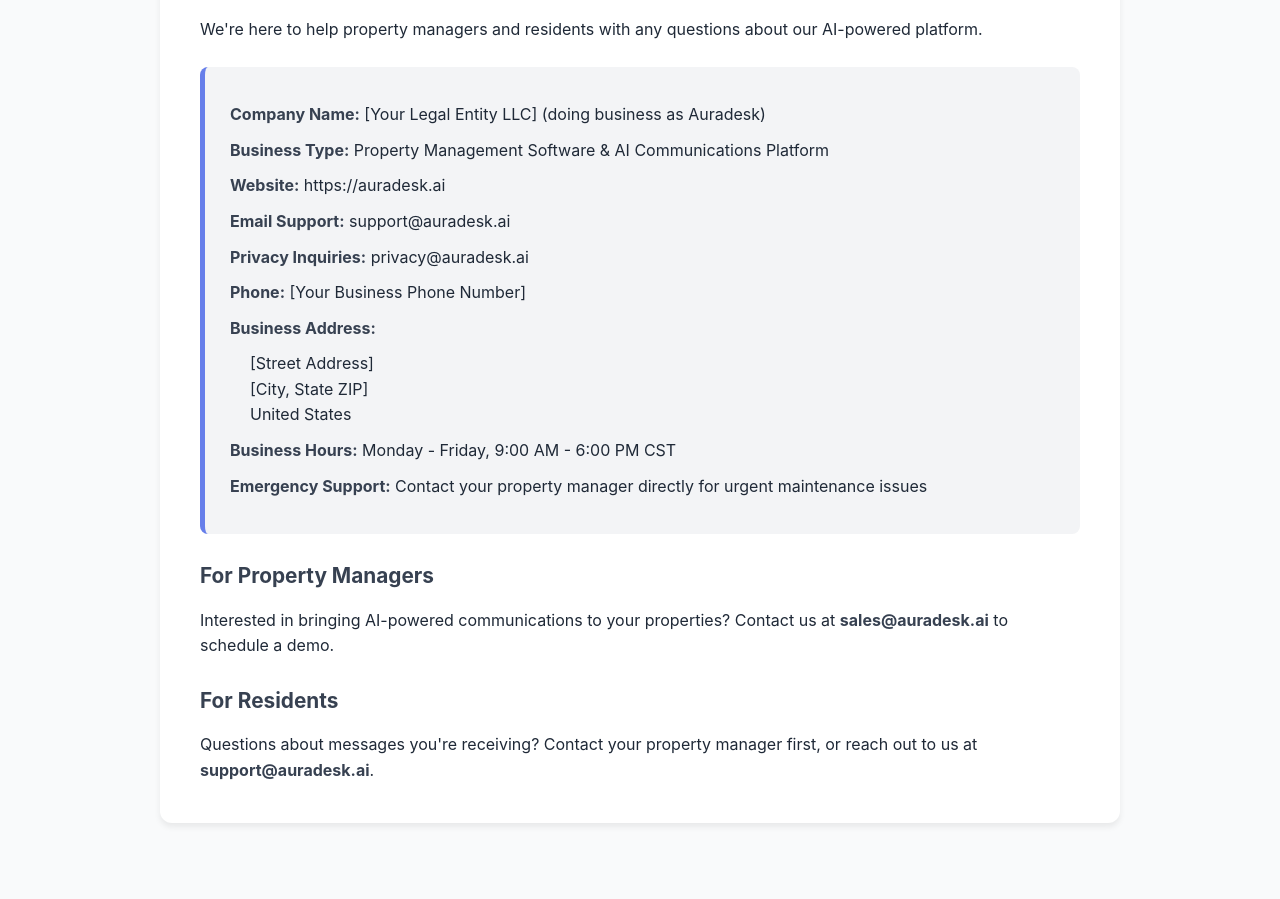
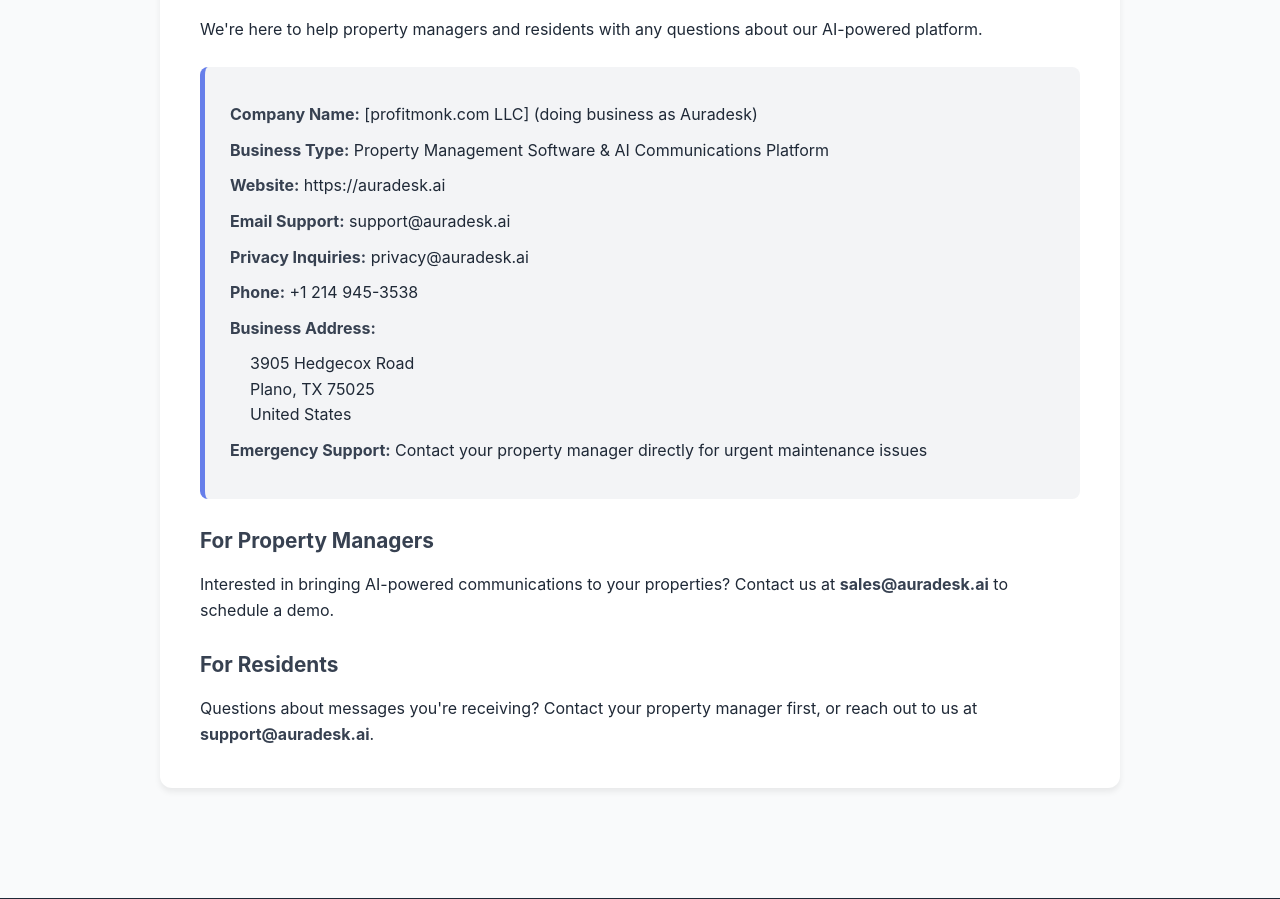
Before and after one commit to profitmonk/auradesk, a plain HTML site: page index.html in a window 1280 px wide. Shown: the part 8825-9724 px from the top of the page. Drawn offline with Linux system fonts and the light colour scheme.

Commit message:
updated contact

```diff
--- a/index.html
+++ b/index.html
@@ -473,19 +473,18 @@
                 <p>We're here to help property managers and residents with any questions about our AI-powered platform.</p>
 
                 <div class="contact-info">
-                    <p><strong>Company Name:</strong> [Your Legal Entity LLC] (doing business as Auradesk)</p>
+                    <p><strong>Company Name:</strong> [profitmonk.com LLC] (doing business as Auradesk)</p>
                     <p><strong>Business Type:</strong> Property Management Software & AI Communications Platform</p>
                     <p><strong>Website:</strong> https://auradesk.ai</p>
                     <p><strong>Email Support:</strong> support@auradesk.ai</p>
                     <p><strong>Privacy Inquiries:</strong> privacy@auradesk.ai</p>
-                    <p><strong>Phone:</strong> [Your Business Phone Number]</p>
+                    <p><strong>Phone:</strong> +1 214 945-3538</p>
                     <p><strong>Business Address:</strong></p>
                     <p style="margin-left: 20px;">
-                        [Street Address]<br>
-                        [City, State ZIP]<br>
+                        3905 Hedgecox Road<br>
+                        Plano, TX 75025<br>
                         United States
                     </p>
-                    <p><strong>Business Hours:</strong> Monday - Friday, 9:00 AM - 6:00 PM CST</p>
                     <p><strong>Emergency Support:</strong> Contact your property manager directly for urgent maintenance issues</p>
                 </div>
 
```
